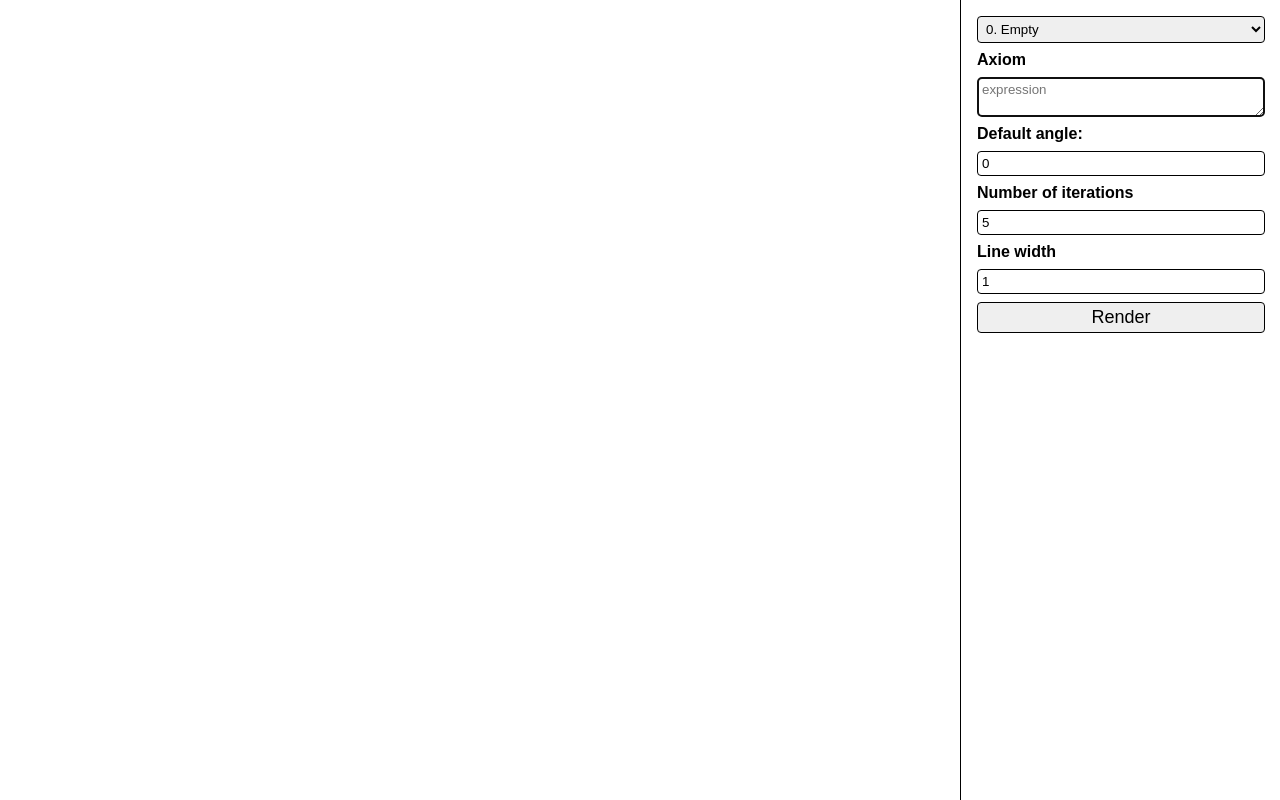
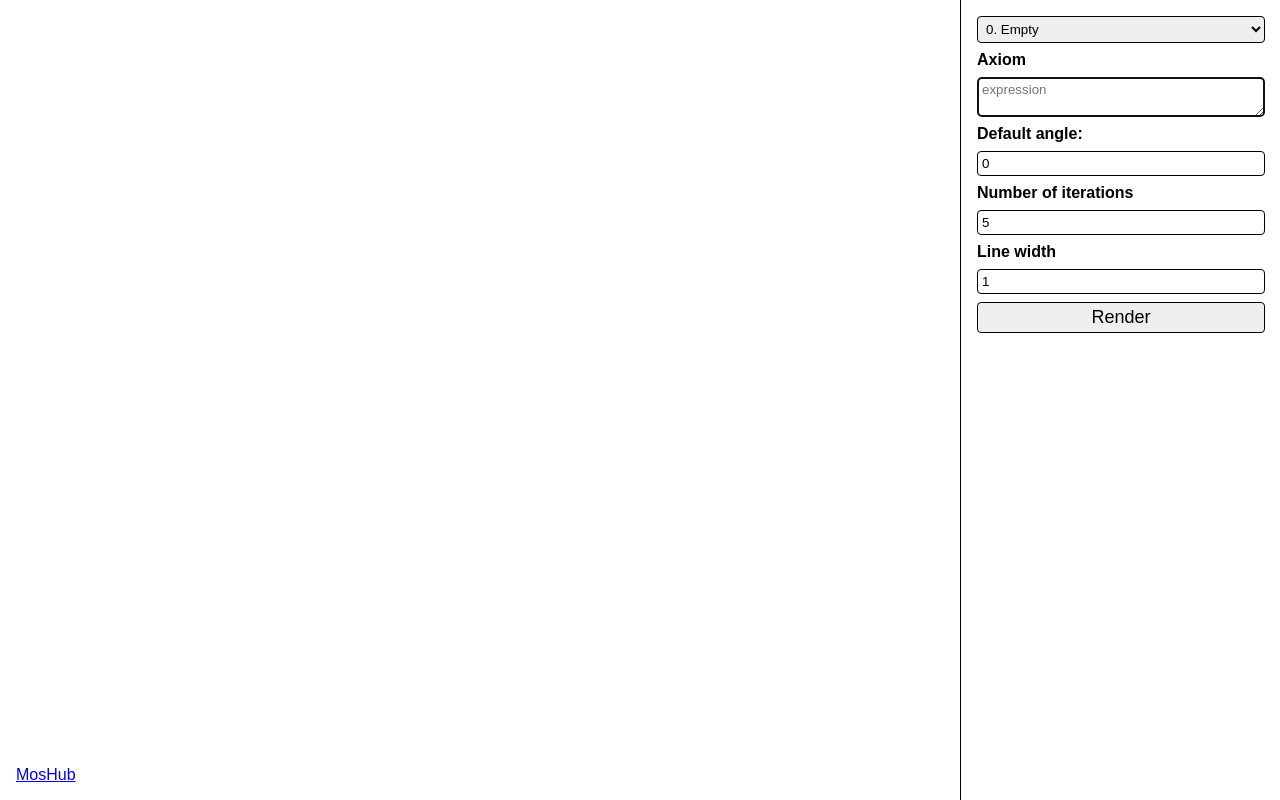
Before and after one commit to Maksim2498/l-system, a website built with webpack: page src/html/index.html in a window 1280 px wide. Built offline with nearby package versions, Linux system fonts and the light colour scheme.

Commit message:
Added repo link

```diff
--- a/src/css/index.css
+++ b/src/css/index.css
@@ -7,11 +7,12 @@
 
 html,
 body,
-body > * {
+main,
+main > * {
     height: 100%
 }
 
-body {
+main {
     overflow: hidden;
     display: flex
 }
@@ -84,3 +85,9 @@ button {
     padding: 1rem;
     width: 20rem
 }
+
+#repo {
+    position: absolute;
+    bottom: 1rem;
+    left: 1rem
+}
--- a/src/html/index.html
+++ b/src/html/index.html
@@ -5,6 +5,7 @@
         <title>L-System</title>
     </head>
     <body>
+        <main>
             <canvas id="main-canvas">
                 Canvas isn't supported by your browser
             </canvas>
@@ -58,5 +59,9 @@
 
                 <button id="render-button">Render</button>
             </div>
+        </main>
+        <footer>
+            <a href="https://hub.mos.ru/mmnotes/l-system" id="repo">MosHub</a>
+        </footer>
     </body>
 </html>
```
Lines whose indentation alone changed are shown as unchanged.
